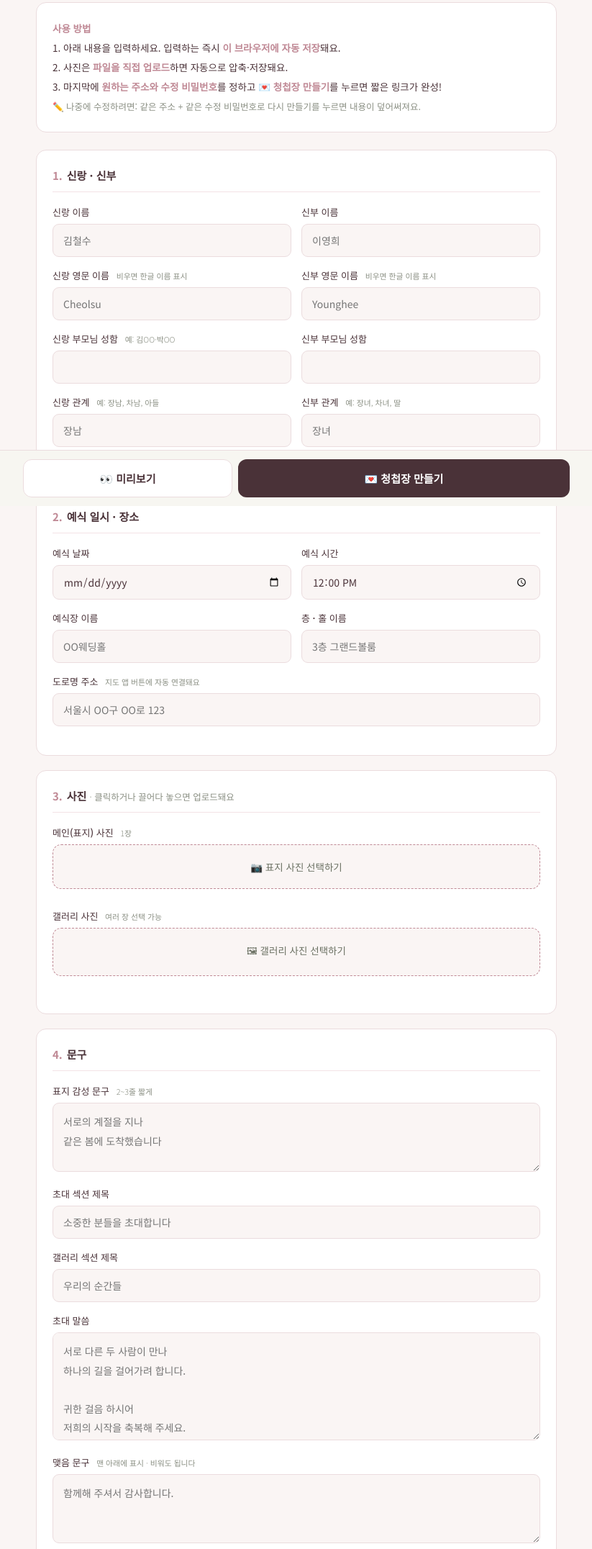
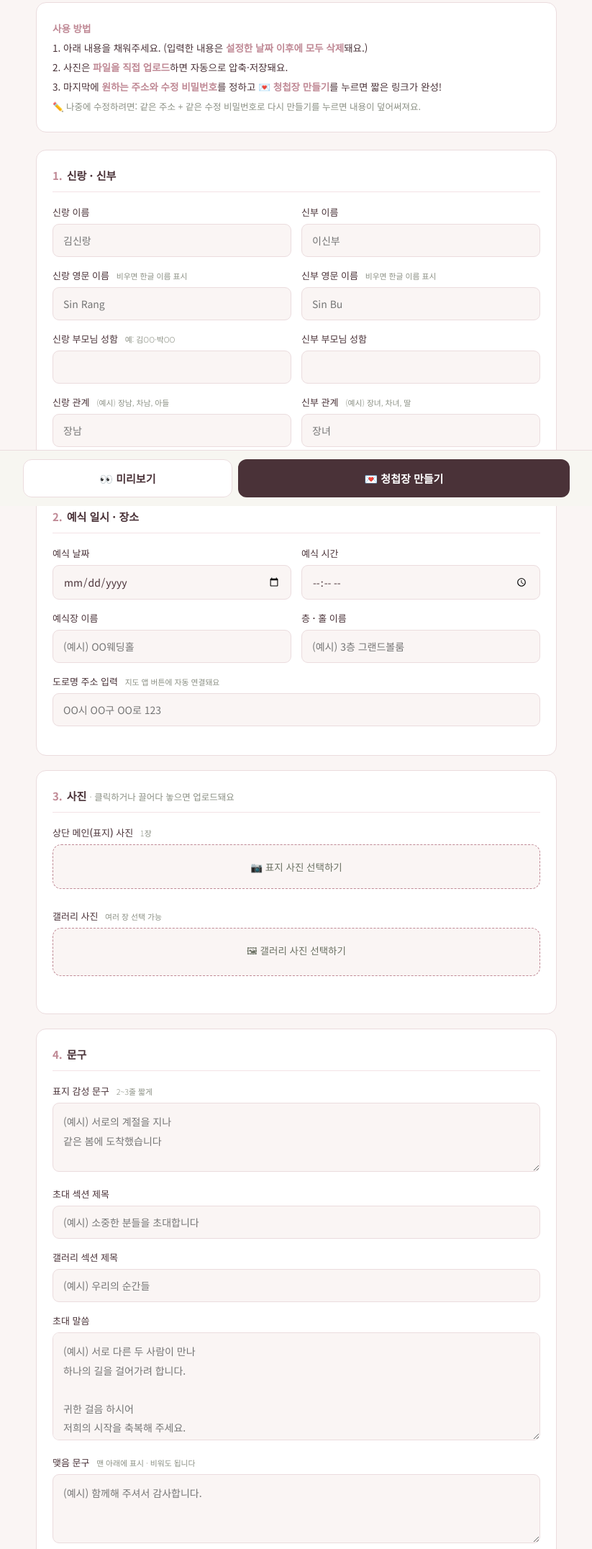
Before and after one commit to minji750306-lab/Invitation-record_minji, a website: page index.html in a window 1280 px wide. Shown: the part 97-2249 px from the top of the page at 72% size, without its empty margins (228-1051 px from the left). Drawn offline with Linux system fonts and the light colour scheme.

Commit message:
Update index.html

```diff
--- a/index.html
+++ b/index.html
@@ -105,7 +105,7 @@ header h1 span{color:var(--sage)}
 
   <div class="guide">
     <b>사용 방법</b><br>
-    1. 아래 내용을 입력하세요. 입력하는 즉시 <b>이 브라우저에 자동 저장</b>돼요.<br>
+    1. 아래 내용을 채워주세요. (입력한 내용은 <b>설정한 날짜 이후에 모두 삭제</b>돼요.)<br>
     2. 사진은 <b>파일을 직접 업로드</b>하면 자동으로 압축·저장돼요.<br>
     3. 마지막에 <b>원하는 주소와 수정 비밀번호</b>를 정하고 <b>💌 청첩장 만들기</b>를 누르면 짧은 링크가 완성!<br>
     <span class="tip">✏️ 나중에 수정하려면: 같은 주소 + 같은 수정 비밀번호로 다시 만들기를 누르면 내용이 덮어써져요.</span>
@@ -114,14 +114,14 @@ header h1 span{color:var(--sage)}
   <div class="card">
     <h2><em>1.</em>신랑 · 신부</h2>
     <div class="grid2">
-      <div class="f"><label>신랑 이름</label><input id="groom" placeholder="김철수"></div>
-      <div class="f"><label>신부 이름</label><input id="bride" placeholder="이영희"></div>
-      <div class="f"><label>신랑 영문 이름 <small>비우면 한글 이름 표시</small></label><input id="groomEn" placeholder="Cheolsu"></div>
-      <div class="f"><label>신부 영문 이름 <small>비우면 한글 이름 표시</small></label><input id="brideEn" placeholder="Younghee"></div>
+      <div class="f"><label>신랑 이름</label><input id="groom" placeholder="김신랑"></div>
+      <div class="f"><label>신부 이름</label><input id="bride" placeholder="이신부"></div>
+      <div class="f"><label>신랑 영문 이름 <small>비우면 한글 이름 표시</small></label><input id="groomEn" placeholder="Sin Rang"></div>
+      <div class="f"><label>신부 영문 이름 <small>비우면 한글 이름 표시</small></label><input id="brideEn" placeholder="Sin Bu"></div>
       <div class="f"><label>신랑 부모님 성함 <small>예: 김OO·박OO</small></label><input id="groomP"></div>
       <div class="f"><label>신부 부모님 성함</label><input id="brideP"></div>
-      <div class="f"><label>신랑 관계 <small>예: 장남, 차남, 아들</small></label><input id="groomOrder" placeholder="장남"></div>
-      <div class="f"><label>신부 관계 <small>예: 장녀, 차녀, 딸</small></label><input id="brideOrder" placeholder="장녀"></div>
+      <div class="f"><label>신랑 관계 <small>(예시) 장남, 차남, 아들</small></label><input id="groomOrder" placeholder="장남"></div>
+      <div class="f"><label>신부 관계 <small>(예시) 장녀, 차녀, 딸</small></label><input id="brideOrder" placeholder="장녀"></div>
     </div>
   </div>
 
@@ -129,17 +129,17 @@ header h1 span{color:var(--sage)}
     <h2><em>2.</em>예식 일시 · 장소</h2>
     <div class="grid2">
       <div class="f"><label>예식 날짜</label><input id="date" type="date"></div>
-      <div class="f"><label>예식 시간</label><input id="time" type="time" value="12:00"></div>
-      <div class="f"><label>예식장 이름</label><input id="venue" placeholder="OO웨딩홀"></div>
-      <div class="f"><label>층 · 홀 이름</label><input id="hall" placeholder="3층 그랜드볼룸"></div>
+      <div class="f"><label>예식 시간</label><input id="time" type="time" value="(예시) 12:00"></div>
+      <div class="f"><label>예식장 이름</label><input id="venue" placeholder="(예시) OO웨딩홀"></div>
+      <div class="f"><label>층 · 홀 이름</label><input id="hall" placeholder="(예시) 3층 그랜드볼룸"></div>
     </div>
-    <div class="f"><label>도로명 주소 <small>지도 앱 버튼에 자동 연결돼요</small></label><input id="addr" placeholder="서울시 OO구 OO로 123"></div>
+    <div class="f"><label>도로명 주소 입력 <small>지도 앱 버튼에 자동 연결돼요</small></label><input id="addr" placeholder="OO시 OO구 OO로 123"></div>
   </div>
 
   <div class="card">
     <h2><em>3.</em>사진 <small>· 클릭하거나 끌어다 놓으면 업로드돼요</small></h2>
     <div class="f">
-      <label>메인(표지) 사진 <small>1장</small></label>
+      <label>상단 메인(표지) 사진 <small>1장</small></label>
       <div class="upzone" id="heroZone">📷 표지 사진 선택하기</div>
       <input type="file" id="heroFile" accept="image/*" hidden>
       <div class="thumbs" id="heroThumb"></div>
@@ -155,15 +155,15 @@ header h1 span{color:var(--sage)}
   <div class="card">
     <h2><em>4.</em>문구</h2>
     <div class="f"><label>표지 감성 문구 <small>2~3줄 짧게</small></label>
-      <textarea id="lead" placeholder="서로의 계절을 지나&#10;같은 봄에 도착했습니다"></textarea></div>
+      <textarea id="lead" placeholder="(예시) 서로의 계절을 지나&#10;같은 봄에 도착했습니다"></textarea></div>
 <div class="f"><label>초대 섹션 제목</label>
-      <input id="inviteTitle" placeholder="소중한 분들을 초대합니다"></div>
+      <input id="inviteTitle" placeholder="(예시) 소중한 분들을 초대합니다"></div>
     <div class="f"><label>갤러리 섹션 제목</label>
-      <input id="galTitle" placeholder="우리의 순간들"></div>
+      <input id="galTitle" placeholder="(예시) 우리의 순간들"></div>
     <div class="f"><label>초대 말씀</label>
-      <textarea id="msg" style="min-height:150px" placeholder="서로 다른 두 사람이 만나&#10;하나의 길을 걸어가려 합니다.&#10;&#10;귀한 걸음 하시어&#10;저희의 시작을 축복해 주세요."></textarea></div>
+      <textarea id="msg" style="min-height:150px" placeholder="(예시) 서로 다른 두 사람이 만나&#10;하나의 길을 걸어가려 합니다.&#10;&#10;귀한 걸음 하시어&#10;저희의 시작을 축복해 주세요."></textarea></div>
     <div class="f"><label>맺음 문구 <small>맨 아래에 표시 · 비워도 됩니다</small></label>
-      <textarea id="footMsg" placeholder="함께해 주셔서 감사합니다."></textarea></div>
+      <textarea id="footMsg" placeholder="(예시) 함께해 주셔서 감사합니다."></textarea></div>
   </div>
 
   <div class="card">
@@ -191,10 +191,10 @@ header h1 span{color:var(--sage)}
 
   <div class="card">
     <h2><em>6.</em>교통편 <small>· 비워두면 해당 항목은 표시되지 않아요</small></h2>
-    <div class="f"><label>지하철</label><textarea id="subway" placeholder="2호선 OO역 3번 출구 도보 5분"></textarea></div>
-    <div class="f"><label>버스</label><textarea id="bus" placeholder="OO정류장 하차 (100, 200, 300번)"></textarea></div>
-    <div class="f"><label>자가용 · 주차</label><textarea id="car" placeholder="내비게이션에 'OO웨딩홀' 검색&#10;건물 주차장 2시간 무료"></textarea></div>
-    <div class="f"><label>전세버스</label><textarea id="charter" placeholder="출발지: OO / 출발 시간: 10:30"></textarea></div>
+    <div class="f"><label>지하철</label><textarea id="subway" placeholder="(예시) 2호선 OO역 3번 출구 도보 5분"></textarea></div>
+    <div class="f"><label>버스</label><textarea id="bus" placeholder="(예시) OO정류장 하차 (100, 200, 300번)"></textarea></div>
+    <div class="f"><label>자가용 · 주차</label><textarea id="car" placeholder="(예시) 내비게이션에 'OO웨딩홀' 검색&#10;건물 주차장 2시간 무료"></textarea></div>
+    <div class="f"><label>전세버스</label><textarea id="charter" placeholder="(예시) 출발지: OO / 출발 시간: 10:30"></textarea></div>
   </div>
 
   <div class="card">
@@ -212,11 +212,11 @@ header h1 span{color:var(--sage)}
   <div class="card">
     <h2><em>8.</em>청첩장 주소 만들기</h2>
     <div class="f">
-      <label>원하는 주소 <small>영문 소문자·숫자·하이픈(-)만</small></label>
+      <label>🔗원하는 주소 <small>영문 소문자·숫자·하이픈(-)만</small></label>
       <div class="slugrow"><span id="baseUrl"></span><input id="slug" placeholder="cheolsu-younghee" autocapitalize="off" autocomplete="off"></div>
     </div>
     <div class="f">
-      <label>수정 비밀번호 <small>4자 이상 · 나중에 내용을 고칠 때 필요해요. 꼭 기억하세요!</small></label>
+      <label>🔒수정 비밀번호 <small>4자 이상 · 나중에 내용을 고칠 때 필요해요. 꼭 기억하세요!</small></label>
       <input id="editKey" type="text" placeholder="예: 20261024">
     </div>
   </div>
```
